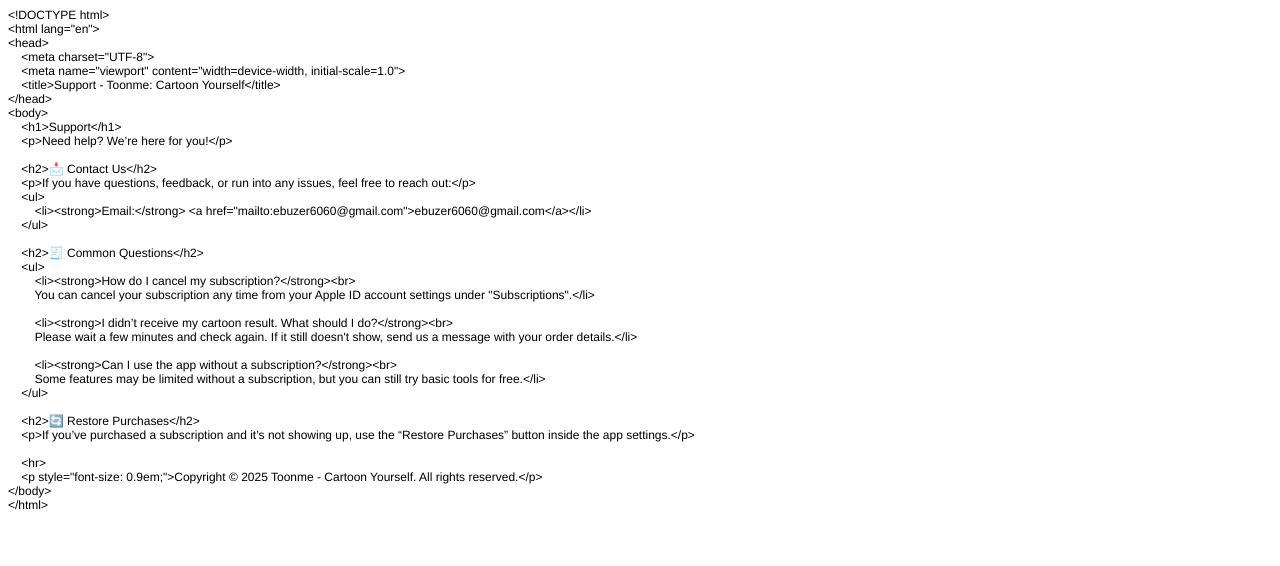
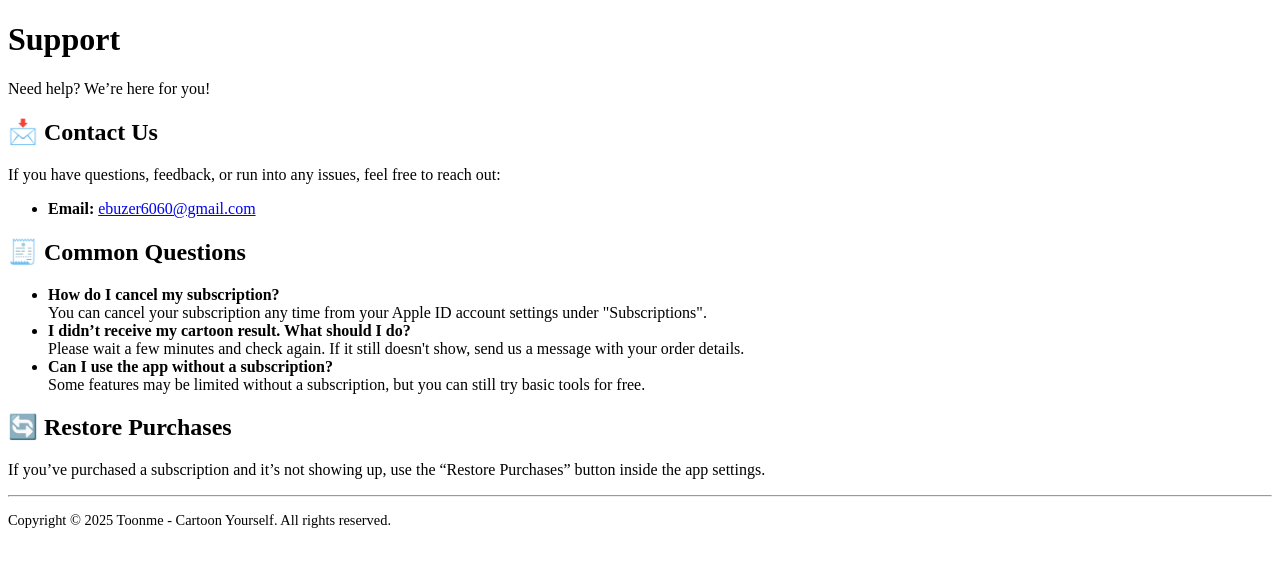
Before and after one commit to EbuzerSimsek/CartoonMeSupport, a plain HTML site: page index.html in a window 1280 px wide. Drawn offline with Linux system fonts and the light colour scheme.

Commit message:
Update index.html

```diff
--- a/index.html
+++ b/index.html
@@ -1,52 +1,59 @@
-<!DOCTYPE html PUBLIC "-//W3C//DTD HTML 4.01//EN" "http://www.w3.org/TR/html4/strict.dtd">
-<html>
+<!DOCTYPE html>
+
+<html lang="en">
+
 <head>
-  <meta http-equiv="Content-Type" content="text/html; charset=utf-8">
-  <meta http-equiv="Content-Style-Type" content="text/css">
-  <title></title>
-  <meta name="Generator" content="Cocoa HTML Writer">
-  <meta name="CocoaVersion" content="2575.2">
-  <style type="text/css">
-    p.p1 {margin: 0.0px 0.0px 0.0px 0.0px; font: 12.0px Helvetica}
-    p.p2 {margin: 0.0px 0.0px 0.0px 0.0px; font: 12.0px Helvetica; min-height: 14.0px}
-  </style>
+
+    <meta charset="UTF-8">
+
+    <meta name="viewport" content="width=device-width, initial-scale=1.0">
+
+    <title>Support - Toonme: Cartoon Yourself</title>
+
 </head>
+
 <body>
-<p class="p1">&lt;!DOCTYPE html&gt;</p>
-<p class="p1">&lt;html lang="en"&gt;</p>
-<p class="p1">&lt;head&gt;</p>
-<p class="p1"><span class="Apple-converted-space">    </span>&lt;meta charset="UTF-8"&gt;</p>
-<p class="p1"><span class="Apple-converted-space">    </span>&lt;meta name="viewport" content="width=device-width, initial-scale=1.0"&gt;</p>
-<p class="p1"><span class="Apple-converted-space">    </span>&lt;title&gt;Support - Toonme: Cartoon Yourself&lt;/title&gt;</p>
-<p class="p1">&lt;/head&gt;</p>
-<p class="p1">&lt;body&gt;</p>
-<p class="p1"><span class="Apple-converted-space">    </span>&lt;h1&gt;Support&lt;/h1&gt;</p>
-<p class="p1"><span class="Apple-converted-space">    </span>&lt;p&gt;Need help? We’re here for you!&lt;/p&gt;</p>
-<p class="p2"><br></p>
-<p class="p1"><span class="Apple-converted-space">    </span>&lt;h2&gt;📩 Contact Us&lt;/h2&gt;</p>
-<p class="p1"><span class="Apple-converted-space">    </span>&lt;p&gt;If you have questions, feedback, or run into any issues, feel free to reach out:&lt;/p&gt;</p>
-<p class="p1"><span class="Apple-converted-space">    </span>&lt;ul&gt;</p>
-<p class="p1"><span class="Apple-converted-space">        </span>&lt;li&gt;&lt;strong&gt;Email:&lt;/strong&gt; &lt;a href="mailto:ebuzer6060@gmail.com"&gt;ebuzer6060@gmail.com&lt;/a&gt;&lt;/li&gt;</p>
-<p class="p1"><span class="Apple-converted-space">    </span>&lt;/ul&gt;</p>
-<p class="p2"><br></p>
-<p class="p1"><span class="Apple-converted-space">    </span>&lt;h2&gt;🧾 Common Questions&lt;/h2&gt;</p>
-<p class="p1"><span class="Apple-converted-space">    </span>&lt;ul&gt;</p>
-<p class="p1"><span class="Apple-converted-space">        </span>&lt;li&gt;&lt;strong&gt;How do I cancel my subscription?&lt;/strong&gt;&lt;br&gt;</p>
-<p class="p1"><span class="Apple-converted-space">        </span>You can cancel your subscription any time from your Apple ID account settings under "Subscriptions".&lt;/li&gt;</p>
-<p class="p2"><br></p>
-<p class="p1"><span class="Apple-converted-space">        </span>&lt;li&gt;&lt;strong&gt;I didn’t receive my cartoon result. What should I do?&lt;/strong&gt;&lt;br&gt;</p>
-<p class="p1"><span class="Apple-converted-space">        </span>Please wait a few minutes and check again. If it still doesn't show, send us a message with your order details.&lt;/li&gt;</p>
-<p class="p2"><br></p>
-<p class="p1"><span class="Apple-converted-space">        </span>&lt;li&gt;&lt;strong&gt;Can I use the app without a subscription?&lt;/strong&gt;&lt;br&gt;</p>
-<p class="p1"><span class="Apple-converted-space">        </span>Some features may be limited without a subscription, but you can still try basic tools for free.&lt;/li&gt;</p>
-<p class="p1"><span class="Apple-converted-space">    </span>&lt;/ul&gt;</p>
-<p class="p2"><br></p>
-<p class="p1"><span class="Apple-converted-space">    </span>&lt;h2&gt;🔄 Restore Purchases&lt;/h2&gt;</p>
-<p class="p1"><span class="Apple-converted-space">    </span>&lt;p&gt;If you’ve purchased a subscription and it’s not showing up, use the “Restore Purchases” button inside the app settings.&lt;/p&gt;</p>
-<p class="p2"><br></p>
-<p class="p1"><span class="Apple-converted-space">    </span>&lt;hr&gt;</p>
-<p class="p1"><span class="Apple-converted-space">    </span>&lt;p style="font-size: 0.9em;"&gt;Copyright © 2025 Toonme - Cartoon Yourself. All rights reserved.&lt;/p&gt;</p>
-<p class="p1">&lt;/body&gt;</p>
-<p class="p1">&lt;/html&gt;</p>
+
+    <h1>Support</h1>
+
+    <p>Need help? We’re here for you!</p>
+
+    <h2>📩 Contact Us</h2>
+
+    <p>If you have questions, feedback, or run into any issues, feel free to reach out:</p>
+
+    <ul>
+
+        <li><strong>Email:</strong> <a href="mailto:ebuzer6060@gmail.com">ebuzer6060@gmail.com</a></li>
+
+    </ul>
+
+    <h2>🧾 Common Questions</h2>
+
+    <ul>
+
+        <li><strong>How do I cancel my subscription?</strong><br>
+
+        You can cancel your subscription any time from your Apple ID account settings under "Subscriptions".</li>
+
+        <li><strong>I didn’t receive my cartoon result. What should I do?</strong><br>
+
+        Please wait a few minutes and check again. If it still doesn't show, send us a message with your order details.</li>
+
+        <li><strong>Can I use the app without a subscription?</strong><br>
+
+        Some features may be limited without a subscription, but you can still try basic tools for free.</li>
+
+    </ul>
+
+    <h2>🔄 Restore Purchases</h2>
+
+    <p>If you’ve purchased a subscription and it’s not showing up, use the “Restore Purchases” button inside the app settings.</p>
+
+    <hr>
+
+    <p style="font-size: 0.9em;">Copyright © 2025 Toonme - Cartoon Yourself. All rights reserved.</p>
+
 </body>
+
 </html>
```
